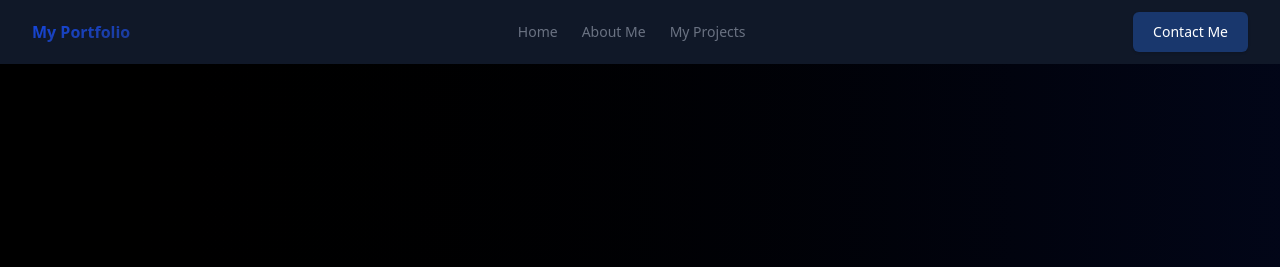
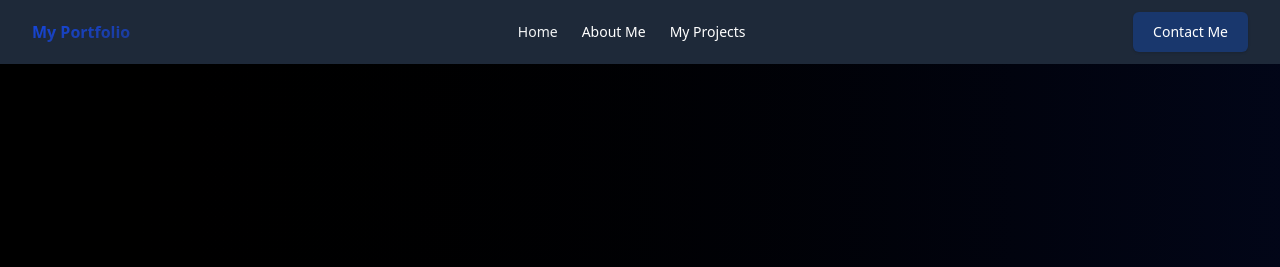
Before and after one commit to Raffy-san/My-Portfolio, a website: page public/index.html in a window 1280 px wide. Shown: the top 267 px of the page. Drawn offline with Linux system fonts and the light colour scheme.

Commit message:
On branch Raffy  Your branch is up to date with 'origin/Raffy'.  Changes to be committed: 	modified:   src/components/header.html 	modified:   src/css/output.css

```diff
--- a/src/components/header.html
+++ b/src/components/header.html
@@ -1,4 +1,4 @@
-<header class="bg-gray-900">
+<header class="bg-gray-800">
     <div class="mx-auto max-w-7xl px-4 sm:px-6 lg:px-8">
         <div class="flex h-16 items-center justify-between">
             <div class="md:flex md:items-center md:gap-12">
@@ -14,20 +14,17 @@
                 <nav aria-label="Global">
                     <ul class="flex items-center gap-6 text-sm">
                         <li>
-                            <a class="text-gray-500 transition hover:text-gray-500/75 dark:text-white dark:hover:text-white/75"
-                                href="index.html">
+                            <a class=" transition dark:text-white hover:text-white/75" href="index.html">
                                 Home
                             </a>
                         </li>
                         <li>
-                            <a class="text-gray-500 transition hover:text-gray-500/75 dark:text-white dark:hover:text-white/75"
-                                href="about_me.html">
+                            <a class="transition text-white hover:text-white/75" href="about_me.html">
                                 About Me
                             </a>
                         </li>
                         <li>
-                            <a class="text-gray-500 transition hover:text-gray-500/75 dark:text-white dark:hover:text-white/75"
-                                href="projects.html">
+                            <a class=" transition text-white hover:text-white/75" href="projects.html">
                                 My Projects
                             </a>
                         </li>
@@ -59,7 +56,7 @@
 
                 <div class="block md:hidden">
                     <button id="menuBtn"
-                        class="rounded-sm cursor-pointer bg-gray-100 p-2 text-gray-600 transition hover:text-gray-600/75 dark:bg-gray-800 dark:text-white dark:hover:text-white/75">
+                        class="rounded-sm cursor-pointer p-2 transition bg-gray-800 text-white hover:text-white/75">
                         <svg xmlns="http://www.w3.org/2000/svg" class="size-5" fill="none" viewBox="0 0 24 24"
                             stroke="currentColor" stroke-width="2">
                             <path stroke-linecap="round" stroke-linejoin="round" d="M4 6h16M4 12h16M4 18h16"></path>
```
Also changed, not shown: src/css/output.css.
